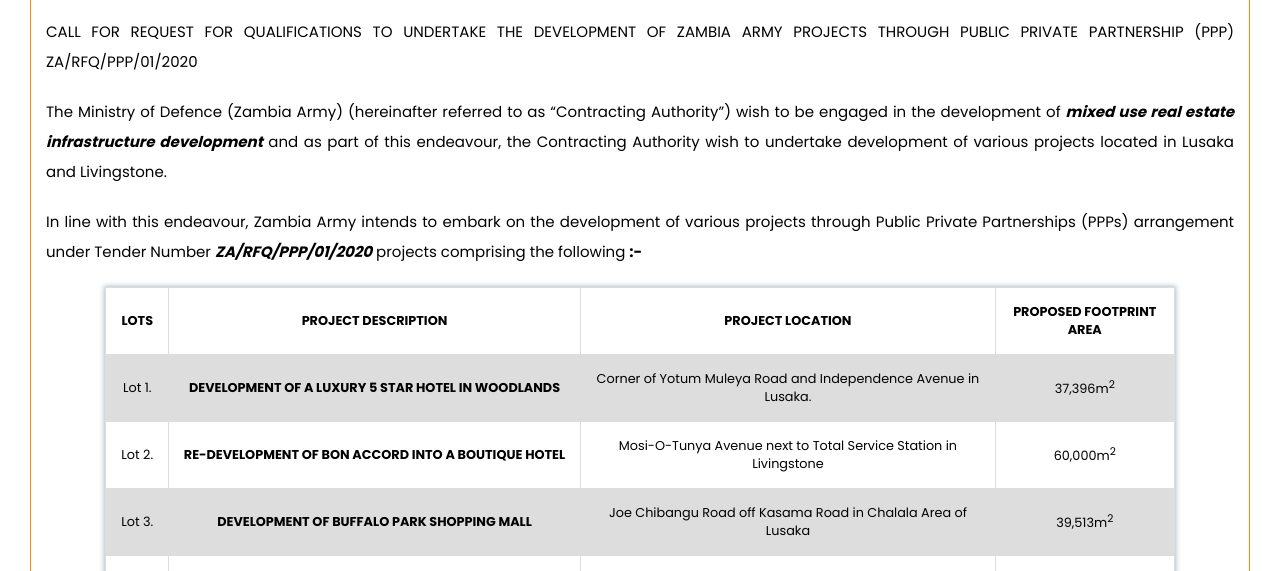
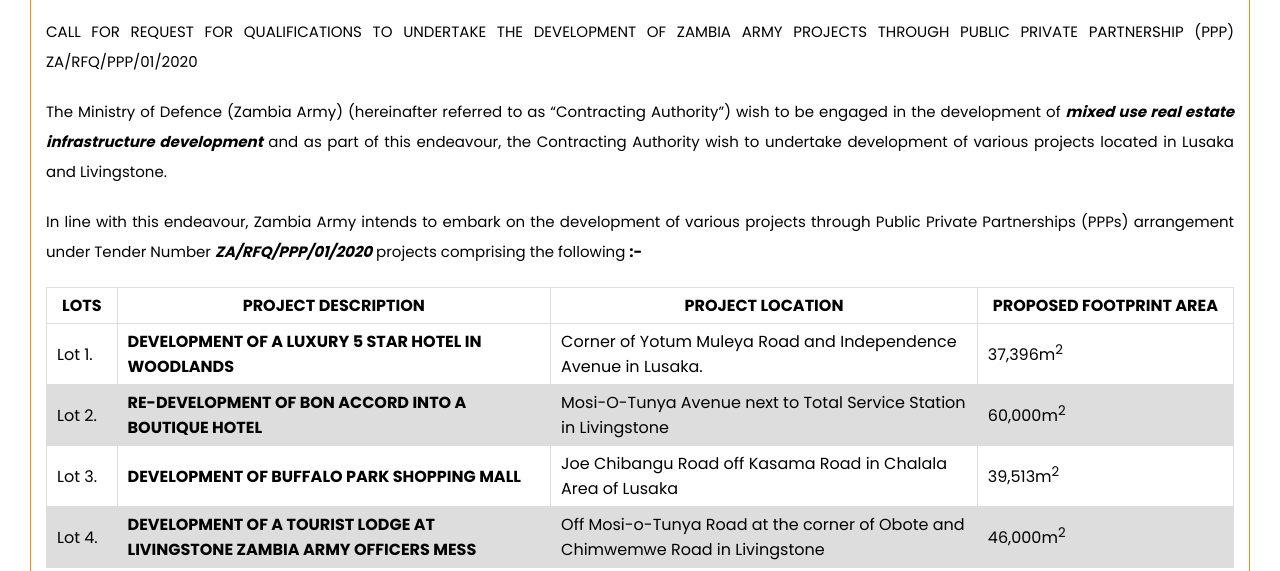
Before and after one commit to Xavier9981/MOD, an Eleventy site: page src/pages/tenders.html in a window 1280 px wide. Shown: the part 381-952 px from the top of the page. Built offline with nearby package versions, Linux system fonts and the light colour scheme; Eleventy itself is replaced by a stand-in of ours; files that its build step writes are made by us from their sources.

Commit message:
modified the file

```diff
--- a/src/css/grid-sub-pages.css
+++ b/src/css/grid-sub-pages.css
@@ -1,17 +1,18 @@
-*{
+* {
   padding: 0;
   margin: 0;
   box-sizing: border-box;
   font-family: "Segoe UI", Arial, sans-serif;
 }
-body{
+body {
   margin: 0;
 }
-.main-container{
+.main-container {
   display: grid;
   grid-template-columns: repeat(12, 1fr);
   grid-template-rows: auto auto auto auto auto auto auto auto auto;
-    grid-template-areas: "header header header header header header header header header header header header"
+  grid-template-areas:
+    "header header header header header header header header header header header header"
     "nav nav nav nav nav nav nav nav nav nav nav nav"
     "marquee marquee marquee marquee marquee marquee marquee marquee marquee marquee marquee marquee"
     "main main main main main main main main main main main main"
@@ -20,7 +21,7 @@
 }
 
 /*grid header*/
-header{
+header {
   display: flex;
   grid-area: header;
   text-align: center;
@@ -32,7 +33,7 @@
 }
 
 /*grid nav*/
-nav{
+nav {
   grid-area: nav;
   background: #000;
   top: 0px;
@@ -47,21 +48,20 @@
 }
 
 /*grid marquee*/
-.marquee{
+.marquee {
   display: grid;
   grid-area: marquee;
   margin: 10px 0;
 }
 
 /*grid main*/
-main{
-    display: grid;
+main {
+  /*display: grid;*/
   grid-area: main;
 }
 
-
 /*grid sub-footer*/
-.sub-footer{
+.sub-footer {
   background: #0c4f06;
   padding: 5px 0;
   margin-top: 20px;
@@ -69,13 +69,13 @@
   grid-template-columns: repeat(auto-fit, 20rem);
   grid-area: sub-footer;
   justify-content: center;
-    bottom:0;
+  bottom: 0;
   /*font-size: 15px;*/
 }
 
 /*grid footer*/
-footer{
-    bottom:0;
+footer {
+  bottom: 0;
   background: #000;
   grid-area: footer;
   font-size: 15px;
@@ -83,11 +83,13 @@
 
 /*start media queries*/
 @media screen and (max-width: 1024px) {
-    .topnav a:not(:first-child), .dropdown .dropbtn {
+  .topnav a:not(:first-child),
+  .dropdown .dropbtn {
     display: none;
   }
 
-    .topnav a:not(:first-child), .sub-dropdown .sub-dropbtn {
+  .topnav a:not(:first-child),
+  .sub-dropdown .sub-dropbtn {
     display: none;
   }
 
@@ -95,18 +97,19 @@
     float: right;
     display: block;
   }
-
 }
 
 @media screen and (max-width: 1024px) {
-    .topnav.responsive {position: relative;}
+  .topnav.responsive {
+    position: relative;
+  }
   .topnav.responsive .icon {
     position: absolute;
     right: 0;
     top: 0;
   }
 
-    #my-fa-caret-right{
+  #my-fa-caret-right {
     float: none;
   }
 
@@ -120,8 +123,12 @@
     text-align: left;
   }
 
-    .topnav.responsive .dropdown {float: none;}
-    .topnav.responsive .dropdown-content {position: relative;}
+  .topnav.responsive .dropdown {
+    float: none;
+  }
+  .topnav.responsive .dropdown-content {
+    position: relative;
+  }
   .topnav.responsive .dropdown .dropbtn {
     display: block;
     width: 100%;
@@ -147,27 +154,26 @@
     text-align: left;
   }
 
-    .sub-dropdown-content a {margin-left: 25px;}
+  .sub-dropdown-content a {
+    margin-left: 25px;
+  }
 }
 
-
-@media screen and (max-width: 425px){
-
-    .first-container-wrapper{
+@media screen and (max-width: 425px) {
+  .first-container-wrapper {
     flex-direction: column;
   }
 }
 
-@media screen and (max-width: 375px){
-    .fourth-container-wrapper .responsive-container-wrapper .iframe-panel{
+@media screen and (max-width: 375px) {
+  .fourth-container-wrapper .responsive-container-wrapper .iframe-panel {
     width: 278px;
   }
 }
 
-@media screen and (max-width: 320px){
-    .fourth-container-wrapper .responsive-container-wrapper .iframe-panel{
+@media screen and (max-width: 320px) {
+  .fourth-container-wrapper .responsive-container-wrapper .iframe-panel {
     width: 240px;
     height: 185px;
   }
-
 }
--- a/src/pages/tenders.html
+++ b/src/pages/tenders.html
@@ -85,30 +85,31 @@
         line-height: 30px;
       }
 
-      .tenders-panel-container > div:nth-child(2) table {
+      .table {
         border: 1px solid #000;
         border-collapse: collapse;
         box-shadow: 0px 0px 5px 1px #b0bec5;
         /**/
-        font-size: 1vw;
-        /**/
+        /*font-size: 1vw;
+
         margin: auto;
-        text-align: center;
-        width: 90%;
+        text-align: center;*/
+        width: 100%;
       }
 
-      .tenders-panel-container > div:nth-child(2) table tr:nth-child(even) {
+      .table tr:nth-child(even) {
         background-color: #ddd;
       }
 
-      .tenders-panel-container > div:nth-child(2) table tr th {
-        padding: 15px;
+      .table tr th {
+        padding: 5px 15px;
         border: 1px solid #ddd;
+        white-space: nowrap;
       }
 
       /* /**/
-      .tenders-panel-container > div:nth-child(2) table tr td {
-        padding: 15px 5px;
+      .table tr td {
+        padding: 5px 10px;
         border: 1px solid #ddd;
       }
 
@@ -133,20 +134,22 @@
         color: #005e99;
       }
 
-      @media screen and (max-width: 570px) {
+      .responsive-table-wrapper {
+        overflow-x: auto;
+      }
+
+      /*@media screen and (max-width: 570px) {
         .tenders-panel-container > div:nth-child(2) table {
           font-size: 1vw;
         }
-      }
+      }*/
 
       @media screen and (max-width: 369px) {
         .tenders-panel-container {
           border-radius: 3px;
-          /**/
           margin: 15px 15px 0px 15px;
         }
 
-        /**/
         .tenders-panel-container > div:nth-child(2) {
           padding: 5px 5px;
         }
@@ -338,21 +341,26 @@
               following <span style="font-weight: 900">:-</span>
             </p>
 
-            <table>
+            <div class="responsive-table-wrapper">
+              <table class="table">
+                <thead>
                   <tr>
                     <th>LOTS</th>
                     <th>PROJECT DESCRIPTION</th>
                     <th>PROJECT LOCATION</th>
                     <th>PROPOSED FOOTPRINT AREA</th>
                   </tr>
+                </thead>
 
+                <tbody>
                   <tr>
                     <td>Lot 1.</td>
                     <td>
                       <b>DEVELOPMENT OF A LUXURY 5 STAR HOTEL IN WOODLANDS</b>
                     </td>
                     <td>
-                  Corner of Yotum Muleya Road and Independence Avenue in Lusaka.
+                      Corner of Yotum Muleya Road and Independence Avenue in
+                      Lusaka.
                     </td>
                     <td>37,396m<sup>2</sup></td>
                   </tr>
@@ -373,7 +381,8 @@
                     <td>Lot 3.</td>
                     <td><b>DEVELOPMENT OF BUFFALO PARK SHOPPING MALL</b></td>
                     <td>
-                  Joe Chibangu Road off Kasama Road in Chalala Area of Lusaka
+                      Joe Chibangu Road off Kasama Road in Chalala Area of
+                      Lusaka
                     </td>
                     <td>39,513m<sup>2</sup></td>
                   </tr>
@@ -382,8 +391,8 @@
                     <td>Lot 4.</td>
                     <td>
                       <b
-                    >DEVELOPMENT OF A TOURIST LODGE AT LIVINGSTONE ZAMBIA ARMY
-                    OFFICERS MESS</b
+                        >DEVELOPMENT OF A TOURIST LODGE AT LIVINGSTONE ZAMBIA
+                        ARMY OFFICERS MESS</b
                       >
                     </td>
                     <td>
@@ -392,7 +401,70 @@
                     </td>
                     <td>46,000m<sup>2</sup></td>
                   </tr>
+                </tbody>
               </table>
+
+              <!--<div style="overflow-x: scroll">
+                <table class="table">
+                  <tr>
+                    <th>First Name</th>
+                    <th>Last Name</th>
+                    <th>Points</th>
+                    <th>Points</th>
+                    <th>Points</th>
+                    <th>Points</th>
+                    <th>Points</th>
+                    <th>Points</th>
+                    <th>Points</th>
+                    <th>Points</th>
+                    <th>Points</th>
+                    <th>Points</th>
+                  </tr>
+                  <tr>
+                    <td>Jill</td>
+                    <td>Smith</td>
+                    <td>50</td>
+                    <td>50</td>
+                    <td>50</td>
+                    <td>50</td>
+                    <td>50</td>
+                    <td>50</td>
+                    <td>50</td>
+                    <td>50</td>
+                    <td>50</td>
+                    <td>50</td>
+                  </tr>
+                  <tr>
+                    <td>Eve</td>
+                    <td>Jackson</td>
+                    <td>94</td>
+                    <td>94</td>
+                    <td>94</td>
+                    <td>94</td>
+                    <td>94</td>
+                    <td>94</td>
+                    <td>94</td>
+                    <td>94</td>
+                    <td>94</td>
+                    <td>94</td>
+                  </tr>
+                  <tr>
+                    <td>Adam</td>
+                    <td>Johnson</td>
+                    <td>67</td>
+                    <td>67</td>
+                    <td>67</td>
+                    <td>67</td>
+                    <td>67</td>
+                    <td>67</td>
+                    <td>67</td>
+                    <td>67</td>
+                    <td>67</td>
+                    <td>67</td>
+                  </tr>
+                </table>
+              </div>-->
+            </div>
 
             <h2>Download Documents Below</h2>
 
```
Also changed, not shown: src/script/slides-show-script.js (+0 -23 lines), 4 other files. Lines whose indentation alone changed are shown as unchanged.
